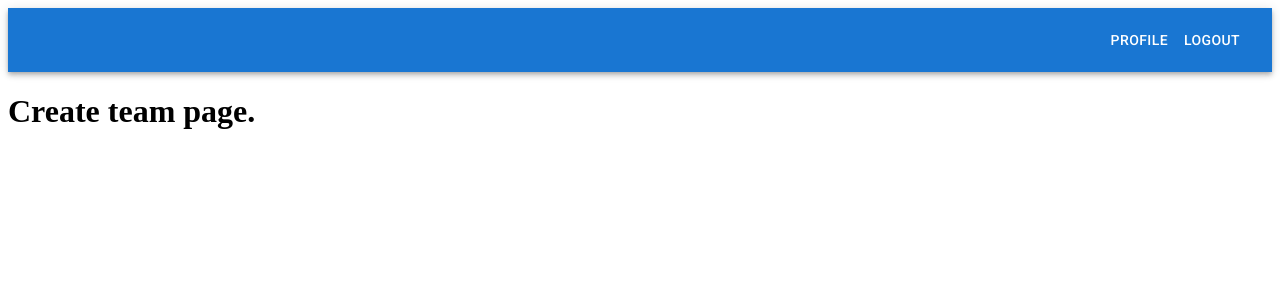
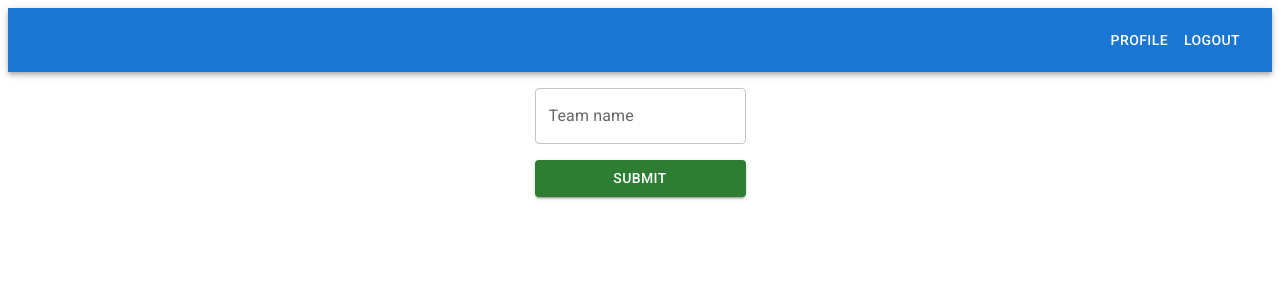
Before and after one commit to Floriian/taskmanagement, a React (Vite) app in the folder apps/client/: page /team/create in a window 1280 px wide. Shown: the top 300 px of the page. Built offline with nearby package versions, Linux system fonts and the light colour scheme; sample sign-in values are in the browser's storage.

Commit message:
basic create team page

```diff
--- a/apps/client/src/pages/team/CreateTeam.tsx
+++ b/apps/client/src/pages/team/CreateTeam.tsx
@@ -1,5 +1,131 @@
-import React from 'react';
+import React, { useState } from 'react';
+import {
+  Container,
+  Box,
+  FormGroup,
+  TextField,
+  Button,
+  Alert,
+  Modal,
+  Typography,
+} from '@mui/material';
+import { SubmitHandler, useForm } from 'react-hook-form';
+import { CreateTeamSchema, TCreateTeam, TNestError } from '../../types';
+import { zodResolver } from '@hookform/resolvers/zod';
+import { teamService } from '../../services/team.service';
+import { AxiosError } from 'axios';
 
 export default function CreateTeam() {
-  return <h1>Create team page.</h1>;
+  const [error, setError] = useState<TNestError>();
+  const [disabled, setDisabled] = useState<boolean>(false);
+  const [success, setSucces] = useState<boolean>(false);
+  const {
+    register,
+    handleSubmit,
+    formState: { errors },
+  } = useForm<TCreateTeam>({
+    resolver: zodResolver(CreateTeamSchema),
+  });
+
+  const onFormSubmit: SubmitHandler<TCreateTeam> = async (data) => {
+    try {
+      const res = await teamService.createTeam(data);
+      console.log(res);
+    } catch (e) {
+      if (e instanceof AxiosError) {
+        if (e.response?.status === 401) {
+          //in team
+          setDisabled(true);
+          setError(e.response?.data);
+        }
+        if (e.response?.status === 409) {
+          //team name taken
+          setError(e.response?.data);
+        }
+      }
+    }
+  };
+
+  const leaveTeam = async () => {
+    try {
+      const res = await teamService.leaveTeam();
+      if (res.success) {
+        setSucces(true);
+        setError(undefined);
+        setDisabled(false);
+      }
+    } catch (e) {
+      console.log(e);
+    }
+  };
+
+  const successTeamLeaveModal = (
+    <Modal open={success} onClose={() => setSucces(false)}>
+      <Box
+        sx={{
+          position: 'absolute' as 'absolute',
+          top: '50%',
+          left: '50%',
+          transform: 'translate(-50%, -50%)',
+          width: 400,
+          bgcolor: 'background.paper',
+          boxShadow: 24,
+          p: 4,
+        }}
+      >
+        <Typography>You have successfully left the team.</Typography>
+      </Box>
+    </Modal>
+  );
+
+  return (
+    <Container
+      sx={{
+        display: 'flex',
+        justifyContent: 'center',
+      }}
+    >
+      {success ? successTeamLeaveModal : null}
+      <Box
+        component="form"
+        sx={{ maxWidth: 250 }}
+        onSubmit={handleSubmit(onFormSubmit)}
+      >
+        {error ? (
+          <Alert severity="error" sx={{ mb: 2 }}>
+            {error.message}
+          </Alert>
+        ) : null}
+        <FormGroup>
+          <TextField
+            label="Team name"
+            variant="outlined"
+            type="text"
+            sx={{ mb: 2 }}
+            error={errors.teamName ? true : false}
+            helperText={errors.teamName?.message}
+            {...register('teamName', { required: true })}
+          />
+          <Button
+            type="submit"
+            variant="contained"
+            color="success"
+            disabled={disabled}
+          >
+            Submit
+          </Button>
+          {error ? (
+            <Button
+              variant="contained"
+              color="error"
+              sx={{ mt: 2 }}
+              onClick={leaveTeam}
+            >
+              Leave team
+            </Button>
+          ) : null}
+        </FormGroup>
+      </Box>
+    </Container>
+  );
 }
```
